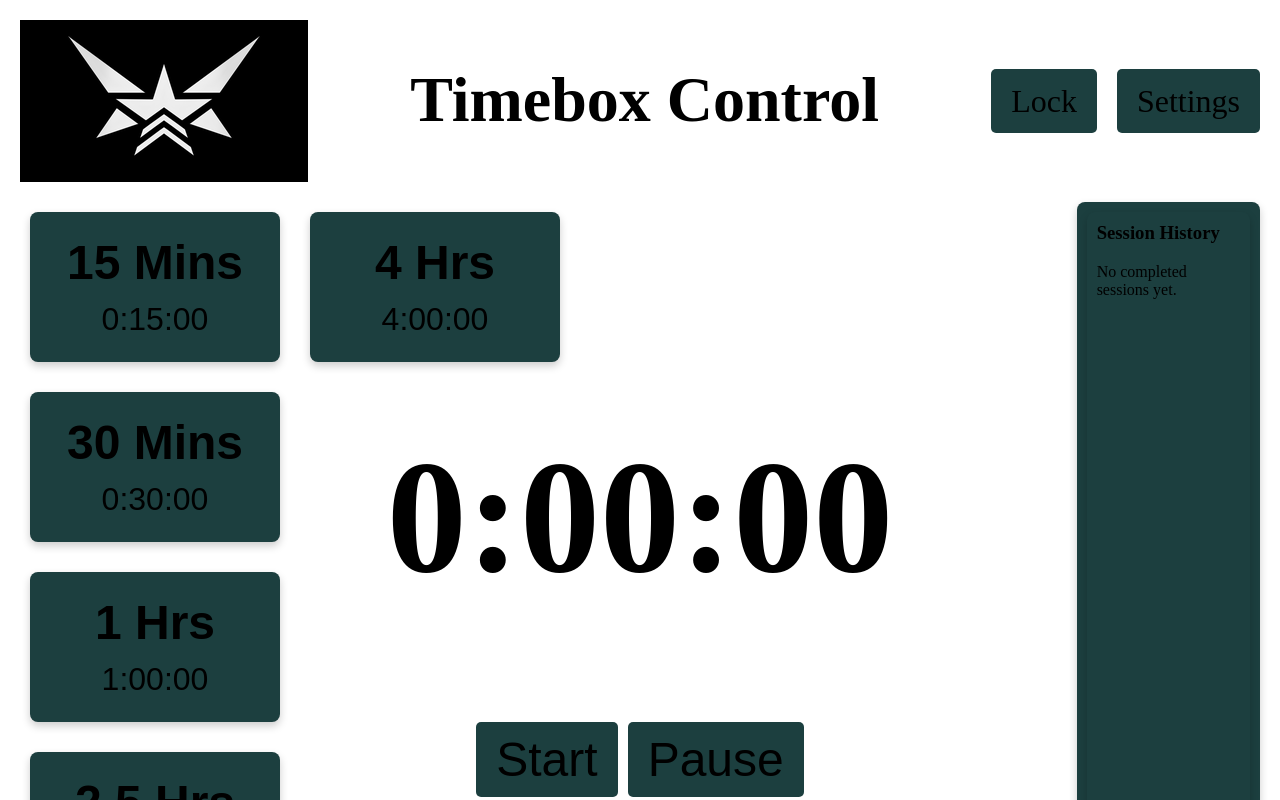
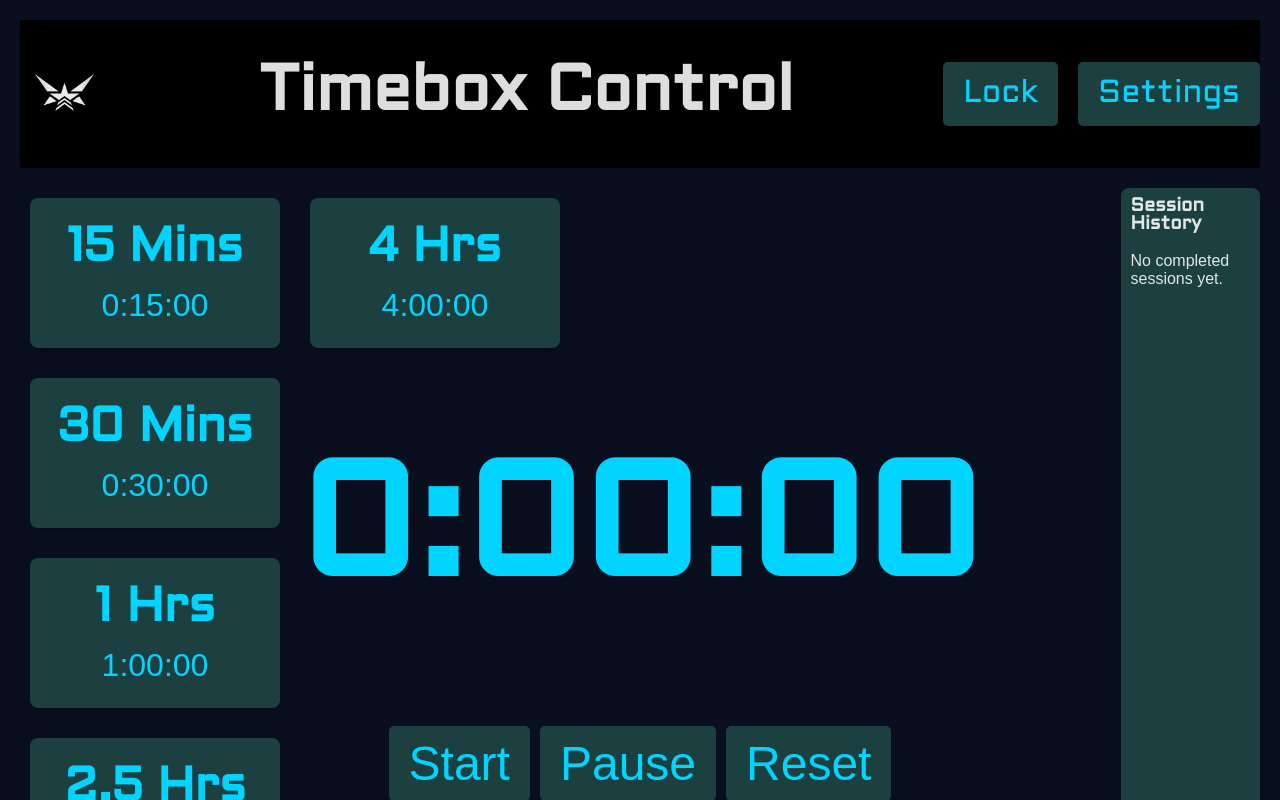
Before and after one commit to Jthora/timebox-app, a React (Vite) app in the folder time-boxing-app/: page / in a window 1280 px wide. Shown: the top 800 px of the page. Built offline with nearby package versions, Linux system fonts and the light colour scheme.

Commit message:
fixing mistake for css

```diff
--- a/time-boxing-app/src/styles/App.module.css
+++ b/time-boxing-app/src/styles/App.module.css
@@ -13,19 +13,26 @@
   align-items: center;
 }
 
-header {
+.header {
   display: flex;
   justify-content: space-between;
   width: 100%;
   margin-bottom: 20px;
+  background-color: black; /* Change header background to black */
+  align-items: center; /* Center align items vertically */
 }
 
-header h1 {
+.header img.logo {
+  height: 50px; /* Adjust the height as needed */
+  margin-right: 10px; /* Add some space between the image and the title */
+}
+
+.header h1 {
   font-size: 2rem;
   font-family: var(--font-primary);
 }
 
-header button {
+.header button {
   background-color: #1c3f3f;
   color: var(--primary-color);
   padding: 10px 20px;
@@ -38,12 +45,12 @@ header button {
   height: 2em; /* Double the height */
 }
 
-header button:hover {
+.header button:hover {
   background-color: #285757;
   box-shadow: var(--hover-glow);
 }
 
-header .lock-button {
+.header .lock-button {
   background-color: #1c3f3f;
   color: var(--primary-color);
   padding: 10px;
@@ -58,18 +65,18 @@ header .lock-button {
   height: 2em; /* Double the height */
 }
 
-header .lock-button:hover {
+.header .lock-button:hover {
   background-color: #285757;
   box-shadow: var(--hover-glow);
 }
 
-header .button-container {
+.header .button-container {
   display: flex;
   align-items: center;
   gap: 10px; /* Add spacing between buttons */
 }
 
-header .button-container button {
+.header .button-container button {
   height: 2em; /* Double the height */
   padding: 10px 20px; /* Ensure consistent padding */
 }
--- a/time-boxing-app/src/styles/variables.css
+++ b/time-boxing-app/src/styles/variables.css
@@ -1,243 +1,18 @@
-@import './variables.css';
-
-/* HomePage styles */
-.home-page {
-  font-family: var(--font-secondary);
-  background-color: var(--background-color);
-  color: var(--text-color);
-  padding: 20px;
-  height: 100%;
-  width: 100%;
-  display: flex;
-  flex-direction: column;
-  align-items: center;
+@font-face {
+    font-family: 'Aldrich';
+    src: url('./fonts/Aldrich-Regular.ttf') format('truetype');
+    font-weight: normal;
+    font-style: normal;
 }
 
-.header {
-  display: flex;
-  justify-content: space-between;
-  width: 100%;
-  margin-bottom: 20px;
-  background-color: black; /* Change header background to black */
-  align-items: center; /* Center align items vertically */
+:root {
+  --background-color: #0a0f1f; /* Deep navy or near-black */
+  --primary-color: #00d4ff; /* Electric cyan */
+  --secondary-color: #39ff14; /* Bright lime green */
+  --accent-color: #b300ff; /* Soft magenta */
+  --text-color: rgba(255, 255, 255, 0.87); /* Off-white for text */
+  --hover-glow: 0 0 10px var(--primary-color), 0 0 20px var(--primary-color);
+  --active-glow: 0 0 20px var(--accent-color), 0 0 30px var(--accent-color);
+  --font-primary: 'Aldrich', sans-serif;
+  --font-secondary: 'Arial', sans-serif;
 }
-
-.header img.logo {
-  height: 50px; /* Adjust the height as needed */
-  margin-right: 10px; /* Add some space between the image and the title */
-}
-
-.header h1 {
-  font-size: 2rem;
-  font-family: var(--font-primary);
-}
-
-.header button {
-  background-color: #1c3f3f;
-  color: var(--primary-color);
-  padding: 10px 20px;
-  border: none;
-  border-radius: 5px;
-  cursor: pointer;
-  transition: background-color 0.3s, box-shadow 0.3s;
-  font-size: 0.5em;
-  font-family: var(--font-primary);
-  height: 2em; /* Double the height */
-}
-
-.header button:hover {
-  background-color: #285757;
-  box-shadow: var(--hover-glow);
-}
-
-.header .lock-button {
-  background-color: #1c3f3f;
-  color: var(--primary-color);
-  padding: 10px;
-  border: none;
-  border-radius: 5px;
-  cursor: pointer;
-  transition: background-color 0.3s, box-shadow 0.3s;
-  font-size: 0.5em;
-  font-family: var(--font-primary);
-  margin-left: 10px; /* Add some space between the title and the button */
-  margin-right: 10px; /* Add some space between the lock and settings buttons */
-  height: 2em; /* Double the height */
-}
-
-.header .lock-button:hover {
-  background-color: #285757;
-  box-shadow: var(--hover-glow);
-}
-
-.header .button-container {
-  display: flex;
-  align-items: center;
-  gap: 10px; /* Add spacing between buttons */
-}
-
-.header .button-container button {
-  height: 2em; /* Double the height */
-  padding: 10px 20px; /* Ensure consistent padding */
-}
-
-.content {
-  display: flex;
-  justify-content: space-between;
-  width: 100%;
-  height: 100%;
-}
-
-.time-boxes, .timer-display, .timer-log-container {
-  flex: 1;
-  display: flex;
-  flex-direction: column;
-  align-items: center;
-  justify-content: center;
-}
-
-.time-boxes {
-  gap: 10px;
-  flex-wrap: wrap;
-  justify-content: flex-start;
-  align-items: flex-start;
-}
-
-.time-box {
-  background-color: #1c3f3f;
-  color: var(--primary-color);
-  width: 250px;
-  height: 150px;
-  border-radius: 8px;
-  display: flex;
-  justify-content: center;
-  align-items: center;
-  margin: 10px;
-  box-shadow: 0 4px 8px rgba(0, 0, 0, 0.2);
-  cursor: grab;
-  transition: transform 0.2s ease, background-color 0.3s ease, box-shadow 0.3s;
-}
-
-.time-box:hover {
-  background-color: #285757;
-  box-shadow: var(--hover-glow);
-}
-
-.time-box:active {
-  cursor: grabbing;
-  box-shadow: var(--active-glow);
-}
-
-.time-box.active {
-  border: 2px solid var(--accent-color); /* Highlight active timer */
-}
-
-.time-box button {
-  width: 100%;
-  height: 100%;
-  background-color: transparent;
-  color: inherit;
-  border: none;
-  cursor: pointer;
-  font-size: 0.5em; /* Adjust font size */
-  line-height: 50%;
-}
-
-.time-box button:hover {
-  background-color: #285757;
-}
-
-.timer-display {
-  margin-top: 20px;
-  text-align: center;
-  flex-grow: 1;
-  display: flex;
-  flex-direction: column;
-  align-items: center;
-  justify-content: center;
-}
-
-.timer-display h1 {
-  font-size: 5rem;
-  color: var(--primary-color);
-  font-family: var(--font-primary);
-}
-
-.timer-display button {
-  margin: 5px;
-  padding: 10px 20px;
-  background-color: #1c3f3f;
-  color: var(--primary-color);
-  border: none;
-  border-radius: 5px;
-  cursor: pointer;
-  transition: background-color 0.3s, box-shadow 0.3s;
-  font-size: 0.75em;
-}
-
-.timer-display button:disabled {
-  background-color: #2c4f4f;
-  cursor: not-allowed;
-}
-
-.timer-display button:hover:not(:disabled) {
-  background-color: #285757;
-  box-shadow: var(--hover-glow);
-}
-
-.timer-controls {
-  margin-top: 20px;
-  padding: 10px;
-  background-color: #1c3f3f;
-  color: var(--primary-color);
-  border-radius: 8px;
-  box-shadow: 0 4px 8px rgba(0, 0, 0, 0.2);
-}
-
-.timer-log-container {
-  width: 100%;
-  height: 100%;
-  display: flex;
-  justify-content: flex-end;
-  align-content: flex-end;
-  align-items: flex-end;
-}
-
-.timer-log-sub-container {
-  width: 50%; /* Make it half width */
-  height: 100%;
-  font-size: 0.25em; /* Reduce font size by 1/3 */
-  justify-content: flex-end;
-  align-content: flex-end;
-  align-items: flex-end;
-}
-
-.timer-log {
-  overflow-y: auto;
-  background-color: #1c3f3f;
-  align-self: right;
-  padding: 10px;
-  border-radius: 8px;
-  box-shadow: 0 4px 8px rgba(0, 0, 0, 0.2);
-  width: 100%; /* Ensure it takes full width */
-  height: 100%; /* Ensure it takes full height */
-}
-
-.timer-log h3 {
-  margin-top: 0;
-  font-family: var(--font-primary);
-}
-
-.timer-log ul {
-  list-style: none;
-  padding: 0;
-}
-
-.timer-log li {
-  padding: 5px 0;
-  border-bottom: 1px solid #2c4f4f;
-}
-
-.timer-log li:nth-child(odd) {
-  background-color: #2c4f4f;
-}
```
